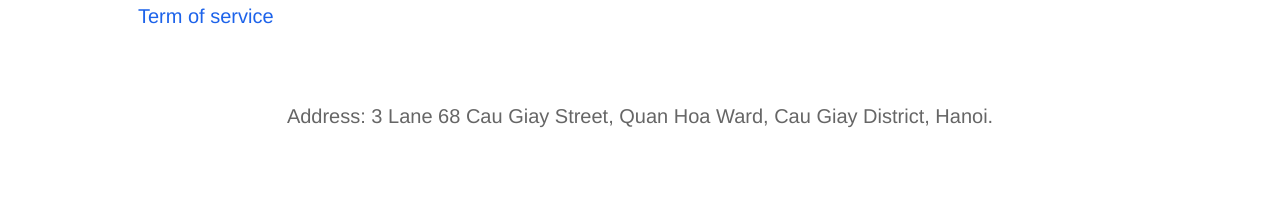
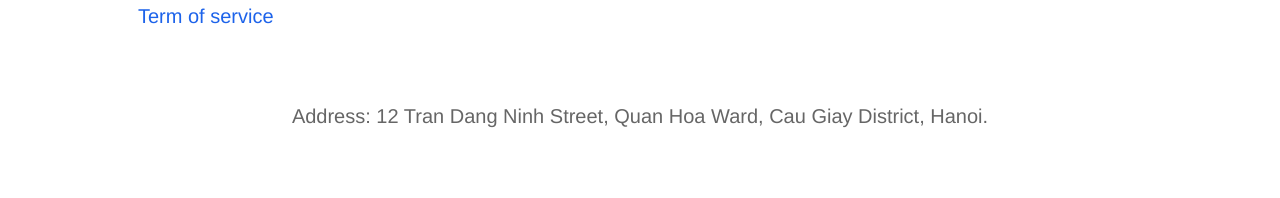
Before and after one commit to hstygame310/hstygame310.github.io, a Jekyll site: the page built from index.html, in a window 1280 px wide. Shown: the part 1453-1651 px from the top of the page. Built offline with Jekyll 4.4.1, drawn with Linux system fonts in a browser that asks for light colours; nearby versions of some CDN libraries.

Commit message:
update info

```diff
--- a/_includes/footer.html
+++ b/_includes/footer.html
@@ -1,5 +1,5 @@
 <footer>
-	<p class="footerText">Address: 3 Lane 68 Cau Giay Street, Quan Hoa Ward, Cau Giay District, Hanoi.</p>
+	<p class="footerText">Address: 12 Tran Dang Ninh Street, Quan Hoa Ward, Cau Giay District, Hanoi.</p>
 	<div class="footerIcons">
 
 		{% if site.facebook_username %}
```
Also changed, not shown: privacy/README.md (+2 -4 lines), term/readme.md (+2 -4 lines).
